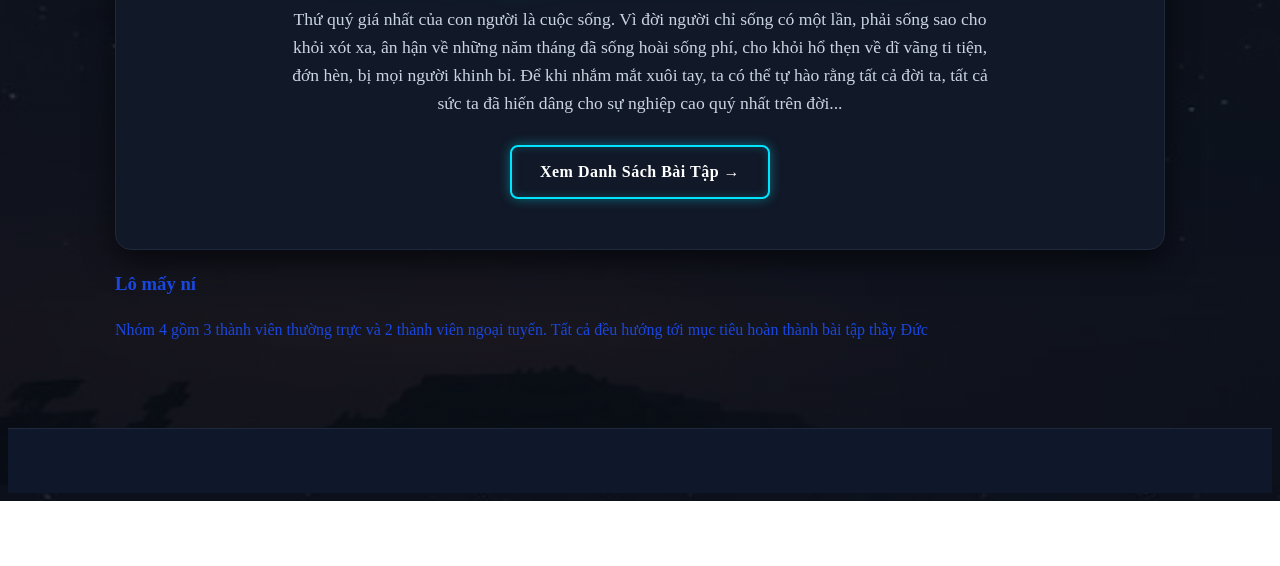
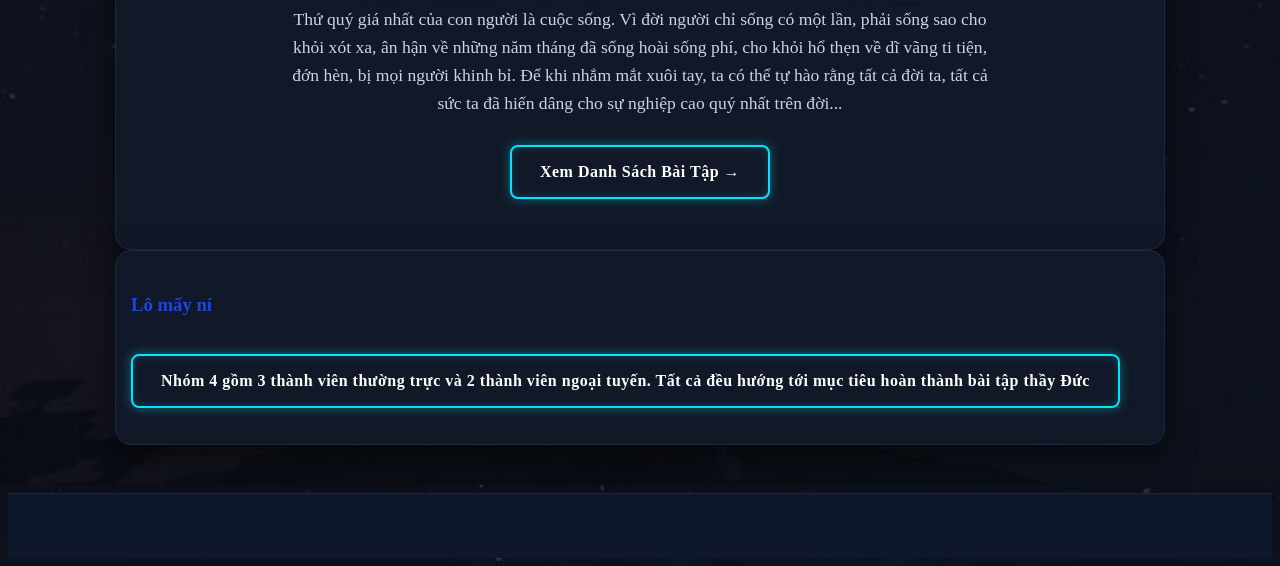
Before and after one commit to CodocLang/Nhom4_12TTK34, a plain HTML site: page index.html in a window 1280 px wide. Shown: the part 315-881 px from the top of the page. Before the commit the page ends 816 px from the top, so only its background shows below. Drawn offline with Linux system fonts and the light colour scheme.

Commit message:
Update style.css

```diff
--- a/style.css
+++ b/style.css
@@ -50,19 +50,6 @@ nav a.active {
     color: #ffffff;
     text-shadow: 0 0 8px #00e5ff, 0 0 18px #00e5ff;
 }
-intro p {
-    display: inline-block;
-    padding: 12px 28px;
-    background-color: transparent;
-    color: #ffffff;
-    border: 2px solid #00e5ff;
-    border-radius: 8px;
-    text-decoration: none;
-    font-weight: 600;
-    letter-spacing: 0.5px;
-    box-shadow: 0 0 12px rgba(0, 229, 255, 0.4), inset 0 0 10px rgba(0, 229, 255, 0.2);
-    transition: all 0.3s ease;
-        }
 
 footer {
     text-align: center;
@@ -119,6 +106,27 @@ h2.neon-title {
     margin: 0 auto 28px auto;
 }
 
+.intro {
+    background: #111827;
+    border: 1px solid #1e293b;
+    border-radius: 16px;
+    padding: 20px 15px;
+    text-align: left;
+    box-shadow: 0 10px 30px rgba(0, 0, 0, 0.6);
+        }
+.intro p {
+    display: inline-block;
+    padding: 12px 28px;
+    background-color: transparent;
+    color: #ffffff;
+    border: 2px solid #00e5ff;
+    border-radius: 8px;
+    text-decoration: none;
+    font-weight: 600;
+    letter-spacing: 0.5px;
+    box-shadow: 0 0 12px rgba(0, 229, 255, 0.4), inset 0 0 10px rgba(0, 229, 255, 0.2);
+    transition: all 0.3s ease;
+        }
 .btn-neon {
     display: inline-block;
     padding: 12px 28px;
```
